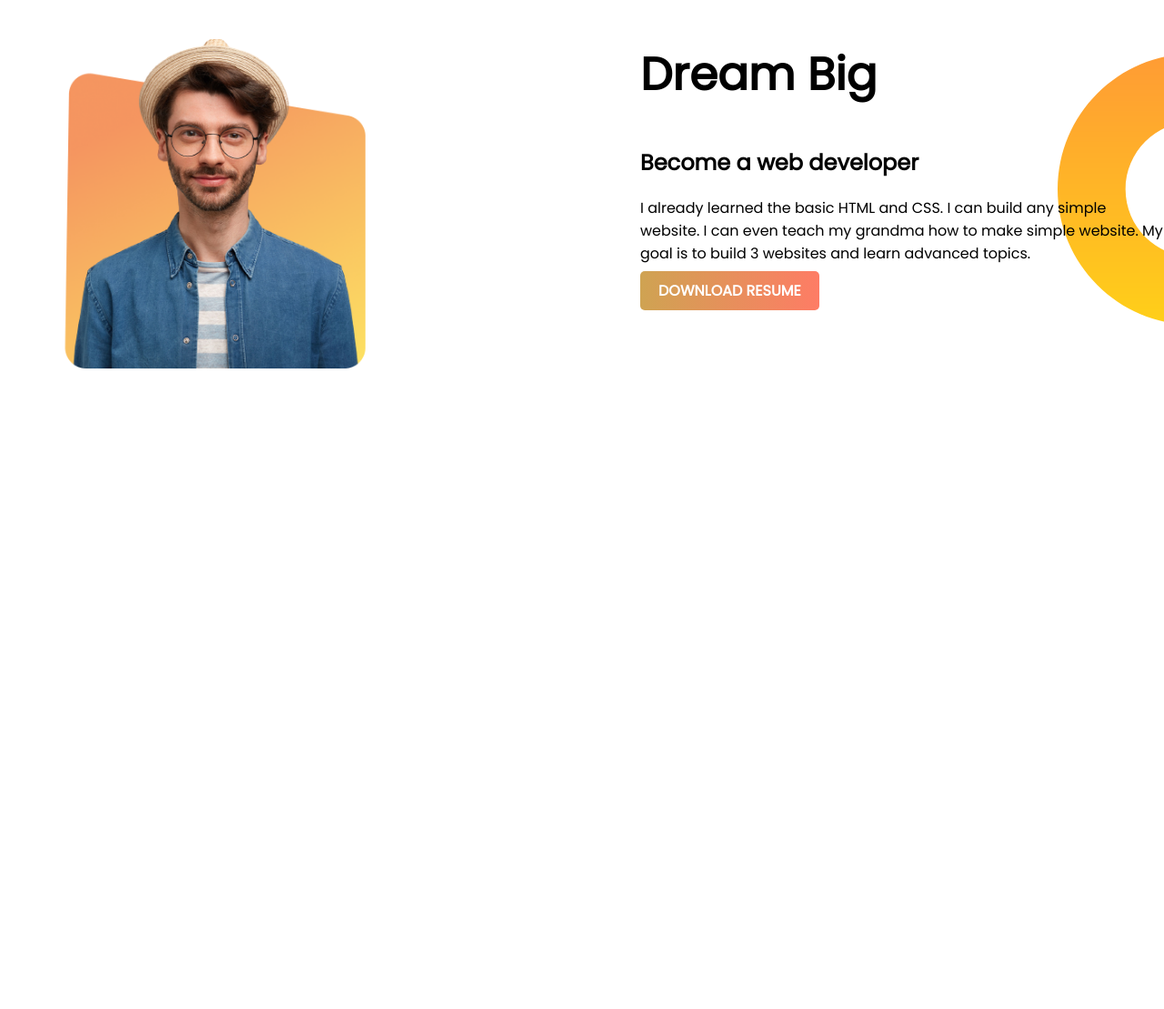
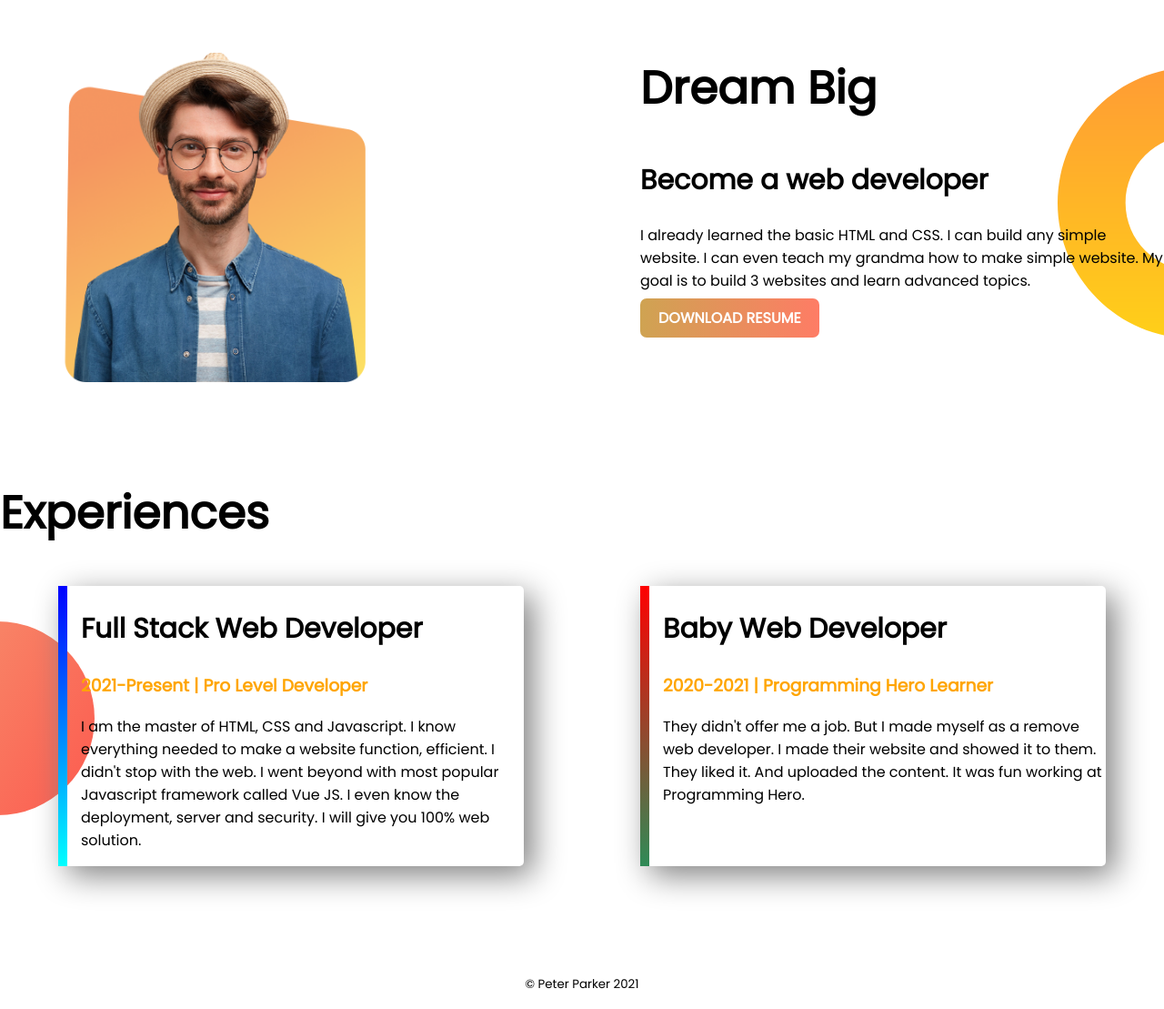
Before and after one commit to Al-Amin931761/developer-portfolio, a plain HTML site: page index.html in a window 1280 px wide. Shown: the part 567-1676 px from the top of the page at 91% size. Before the commit the page ends 1079 px from the top, so only its background shows below. Drawn offline with Linux system fonts and the light colour scheme.

Commit message:
bottom section

```diff
--- a/index.html
+++ b/index.html
@@ -47,6 +47,34 @@
             <a class="button" target="_blank" href="">DOWNLOAD RESUME</a>
         </div>
     </section>
+
+    <!-- bottom section -->
+    <section class="bottom-section">
+        <h1>Experiences</h1>
+
+        <div class="flexible-container">
+            <div id="full-stack-developer-experience" class="experience-item">
+                <h2>Full Stack Web Developer</h2>
+                <h3 class="orange-color">2021-Present | Pro Level Developer</h3>
+                <p>I am the master of HTML, CSS and Javascript. I know everything needed to make a website function,
+                    efficient. I didn't stop with the web. I went beyond with most popular Javascript framework called
+                    Vue JS. I even know the deployment, server and security. I will give you 100% web solution.
+                </p>
+            </div>
+
+            <div id="baby-web-developer-experience" class="experience-item">
+                <h2>Baby Web Developer</h2>
+                <h3 class="orange-color">2020-2021 | Programming Hero Learner</h3>
+                <p>They didn't offer me a job. But I made myself as a remove web developer. I made their website and
+                    showed it to them. They liked it. And uploaded the content. It was fun working at Programming Hero.
+                </p>
+            </div>
+        </div>
+    </section>
+
+    <footer>
+        <p><small>© Peter Parker 2021</small></p>
+    </footer>
 </body>
 
 </html>
--- a/style.css
+++ b/style.css
@@ -5,6 +5,10 @@ body {
 
 h1 {
     font-size: 50px;
+}
+
+h2 {
+    font-size: 30px;
 }
 
 .orange-color {
@@ -26,6 +30,26 @@ h1 {
     background-position: right;
 }
 
+.bottom-section {
+    background-image: url(images/exp-bg.png);
+    background-repeat: no-repeat;
+    background-position: left;
+}
+
+.flexible-container {
+    display: flex;
+}
+
+.experience-item {
+    width: 40%;
+    padding-left: 15px;
+    margin-left: 5%;
+    margin-right: 5%;
+    box-shadow: 10px 10px 35px gray;
+    margin-bottom: 100px;
+    border-radius: 5px;
+}
+
 .half-width {
     width: 50%;
     padding-left: 5%;
@@ -40,7 +64,23 @@ h1 {
     text-decoration: none;
     background-image: linear-gradient(to right, rgb(207, 163, 82), rgb(254, 124, 101));
     padding: 10px 20px;
-    border-radius: 5px;
+    border-radius: 7px;
     color: white;
     font-weight: 700;
 }
+
+#full-stack-developer-experience {
+    border-left: 10px solid;
+    border-image: linear-gradient(blue, cyan);
+    border-image-slice: 1;
+}
+
+#baby-web-developer-experience {
+    border-left: 10px solid;
+    border-image: linear-gradient(red, seagreen);
+    border-image-slice: 1;
+}
+
+footer p {
+    text-align: center;
+}
```
Also changed, not shown: images/exp-bg.png (added).
